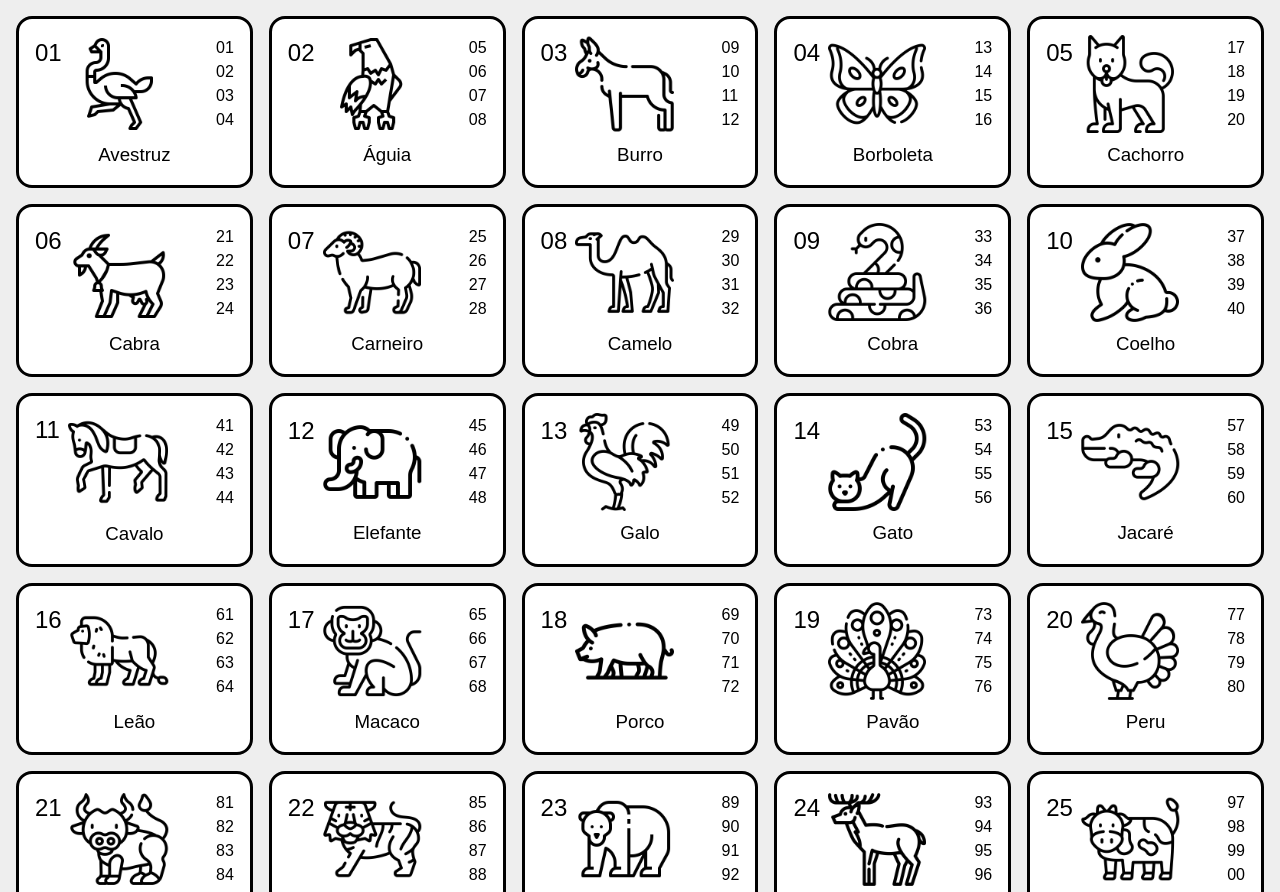
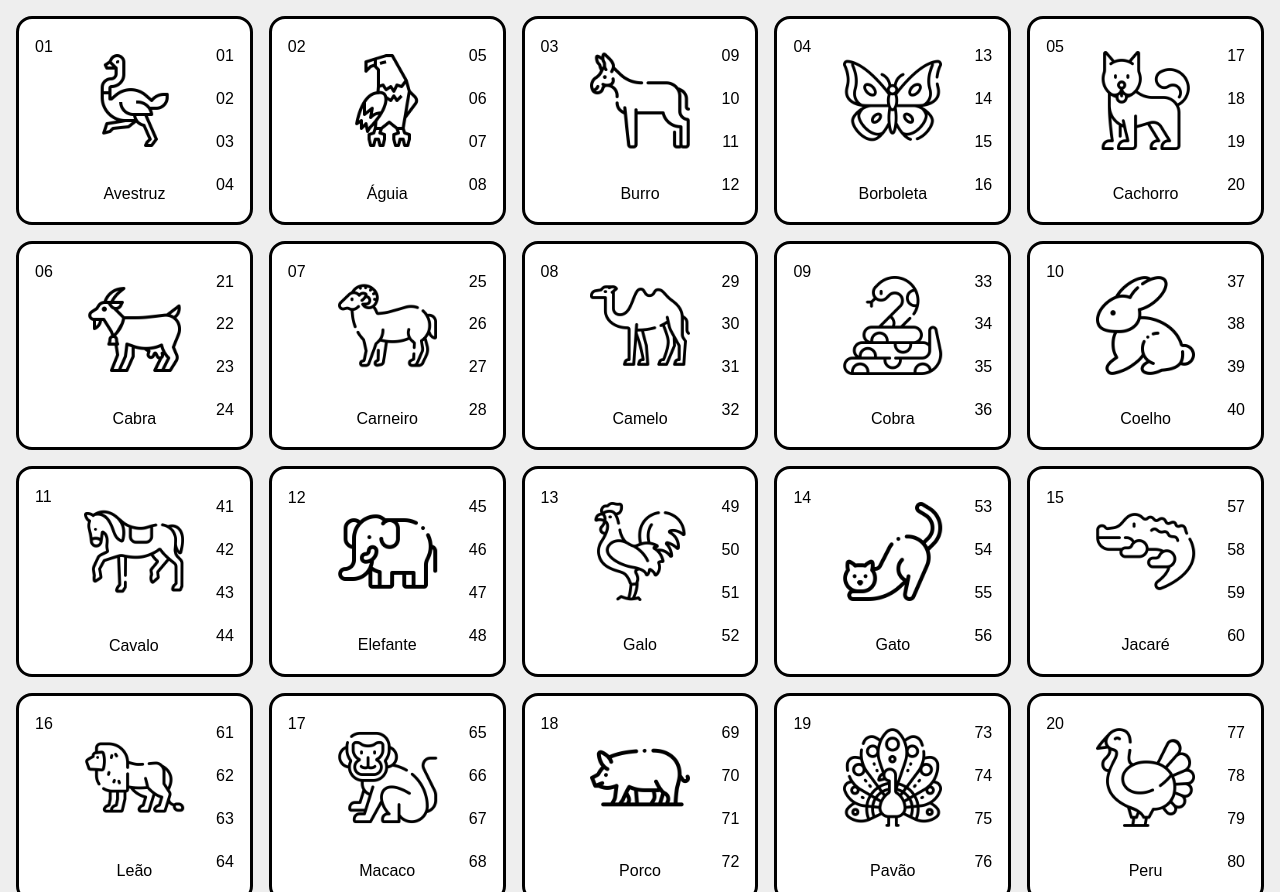
Before and after one commit to vtmx/jogo-do-bicho, a plain HTML site: page index.html in a window 1280 px wide. Shown: the top 892 px of the page. Drawn offline with Linux system fonts and the light colour scheme.

Commit message:
update style

```diff
--- a/main.css
+++ b/main.css
@@ -14,8 +14,10 @@ body {
   font: 1rem/1.5 sans-serif;
 }
 
-h1, h2, h3, ul {
+h2, h3, ul {
   margin: 0;
+  padding: 0;
+  font-size: 1rem;
   font-weight: normal;
 }
 
@@ -28,16 +30,17 @@ img {
   display: grid;
   grid-template-columns: repeat(5, 1fr);
   gap: var(--spacing);
-  max-width: 100vw;
-  margin: var(--spacing);
+  max-width: calc(100vw - 2 * var(--spacing));
+  /*max-width: 1200px;*/
+  margin: var(--spacing) auto;
 
   .bicho {
     display: grid;
     grid-template-areas:
     'grupo img dezenas'
     '. img dezenas'
-    'nome nome nome';
-    gap: calc(var(--spacing) / 2);
+    '. nome dezenas';
+    gap: var(--spacing);
     place-content: center;
     place-items: center;
     border: 3px solid #000;
@@ -56,6 +59,7 @@ img {
 
   & img {
     grid-area: img;
+    padding: var(--spacing);
   }
 
   img.flip{
@@ -64,6 +68,10 @@ img {
 
   .dezenas {
     grid-area: dezenas;
+    display: grid;
+    grid-template-rows: repeat(4, 1fr);
+    place-items: center;
+    height: 100%;
     list-style: none;
   }
 
```
